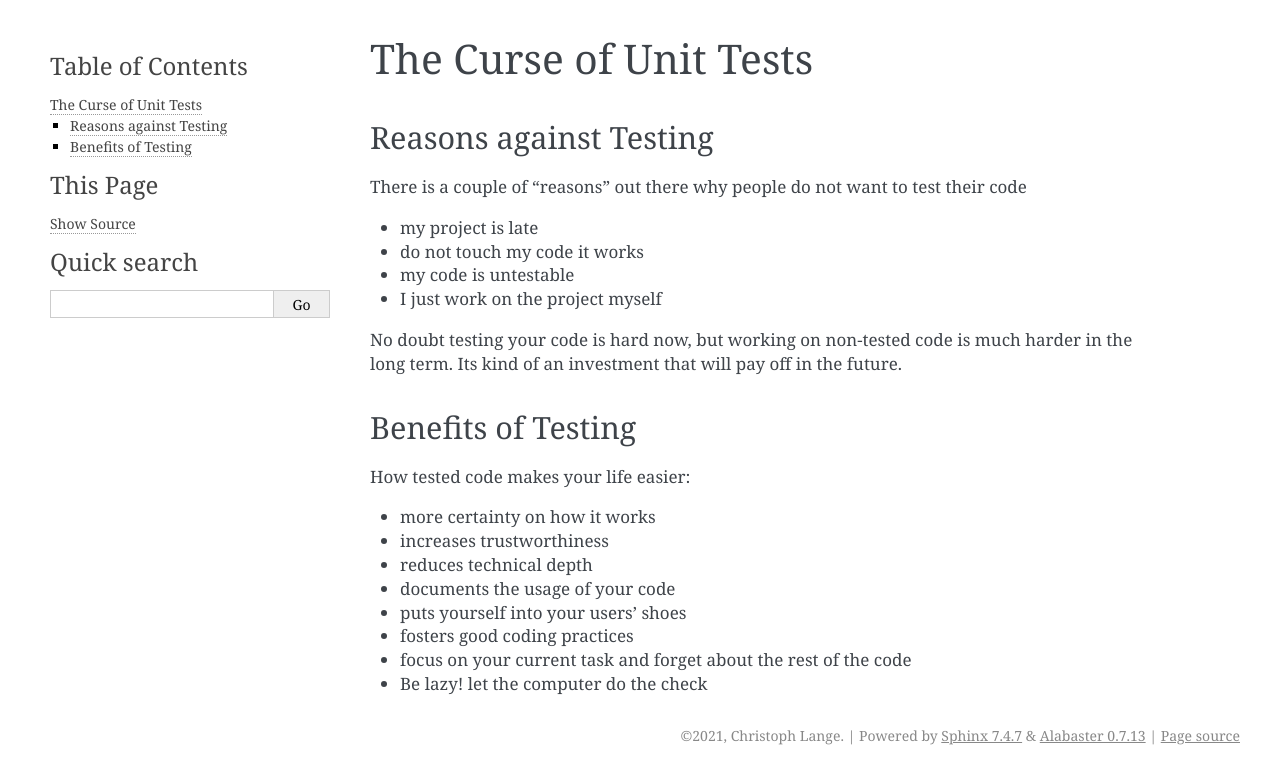
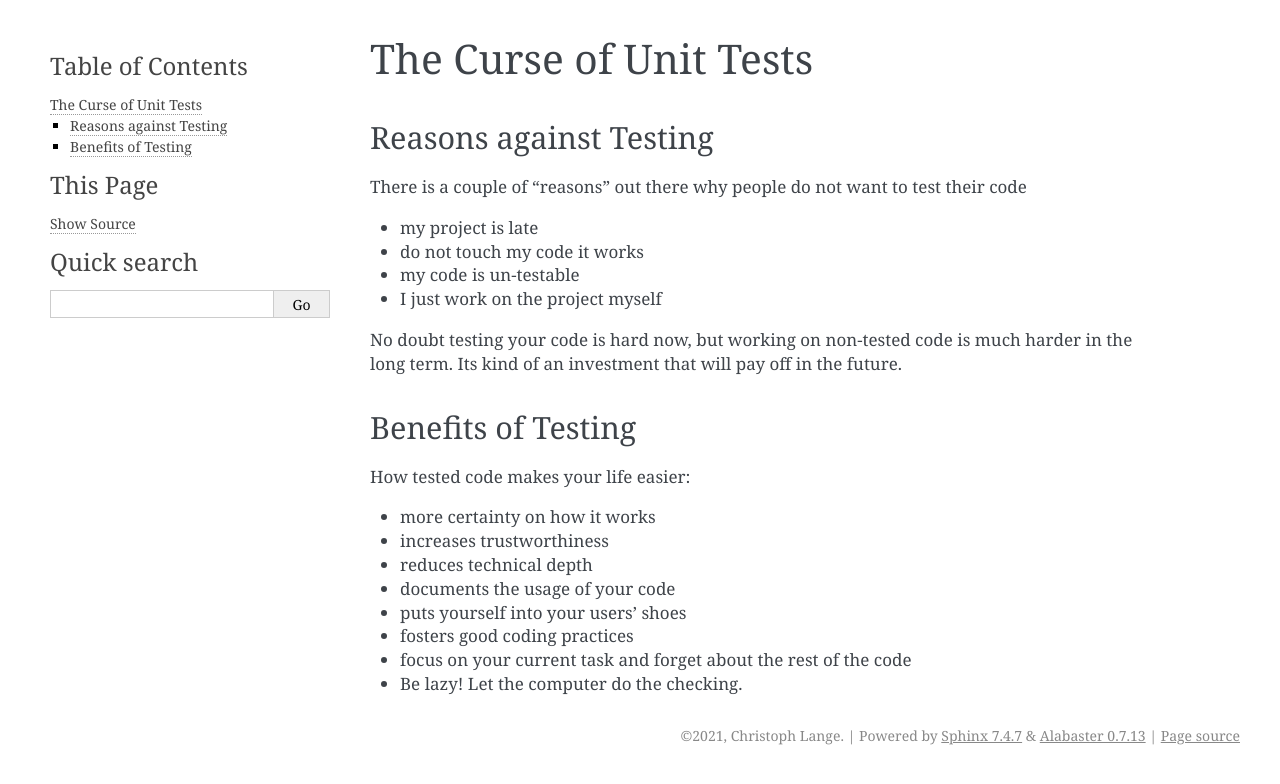
Before and after one commit to spirousschuh/cookiecutter-git-workshop-testing, a Sphinx documentation site: the page built from docs/testing-content/the_curse.rst, in a window 1280 px wide. Shown: the top 784 px of the page. Built offline with Sphinx 7.4.7, drawn with Linux system fonts in a browser that asks for light colours.

```diff
--- a/docs/testing-content/the_curse.rst
+++ b/docs/testing-content/the_curse.rst
@@ -10,7 +10,7 @@
 
 * my project is late
 * do not touch my code it works
-* my code is untestable
+* my code is un-testable
 * I just work on the project myself
 
 No doubt testing your code is hard now, but working on non-tested code is
@@ -29,4 +29,4 @@
 * puts yourself into your users' shoes
 * fosters good coding practices
 * focus on your current task and forget about the rest of the code
-* Be lazy! let the computer do the check
+* Be lazy! Let the computer do the checking.
```
Also changed, not shown: docs/images/ci_pipeline.png (added), 1 other file.
